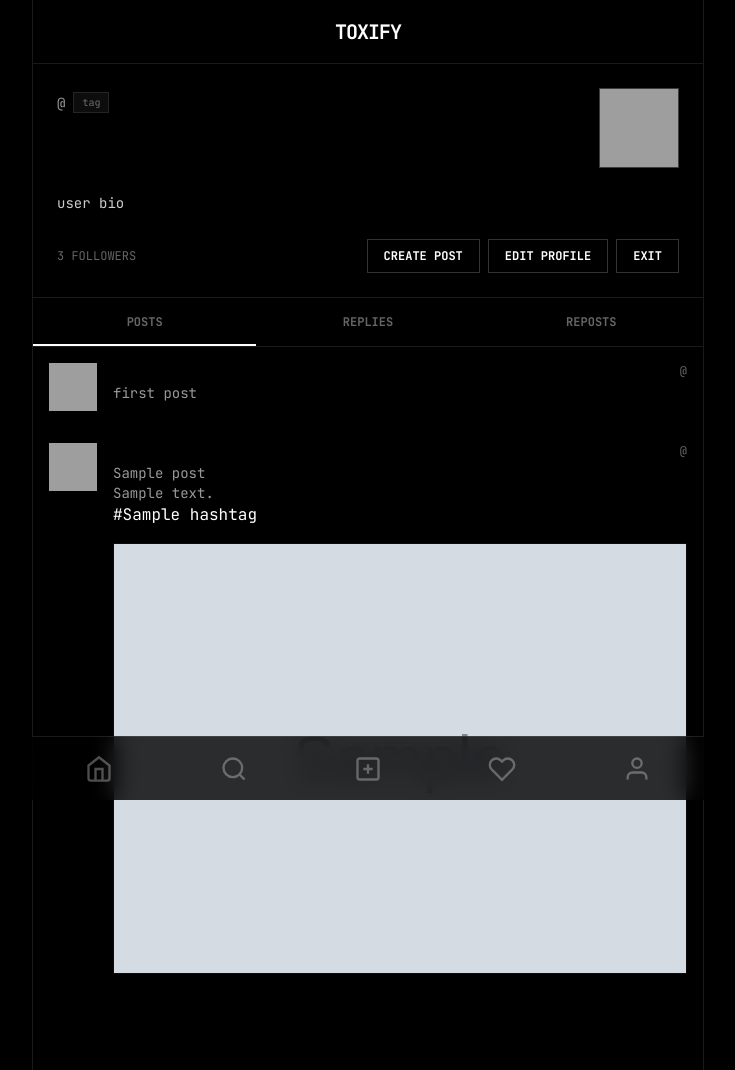
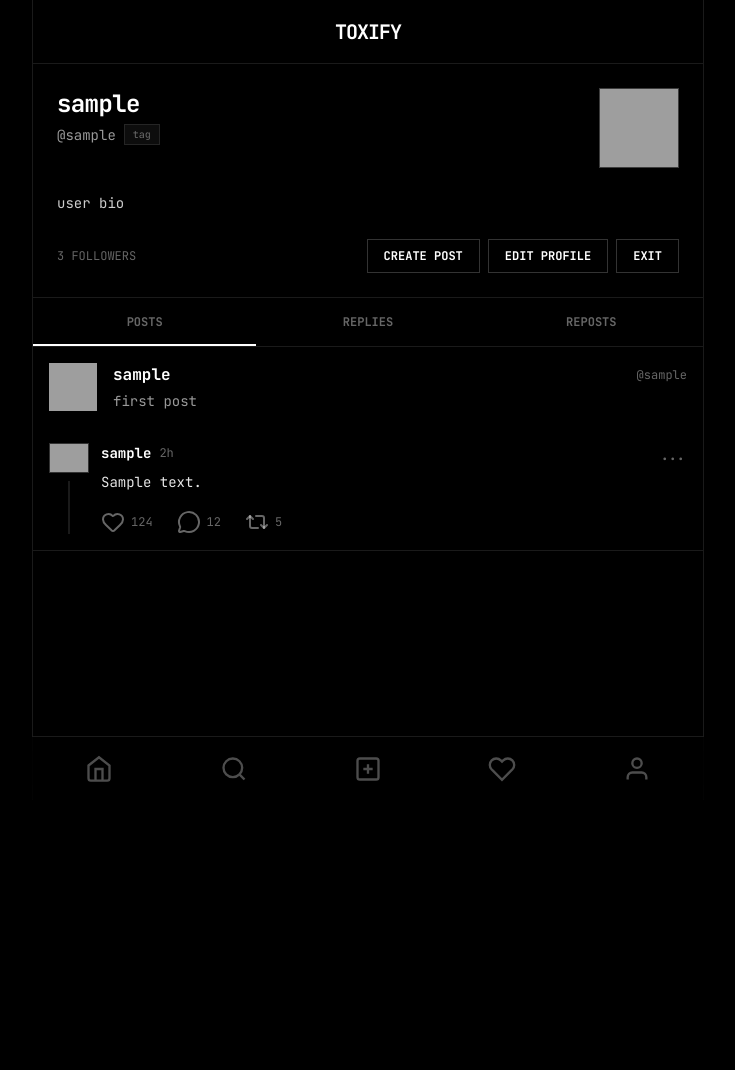
Before and after one commit to StasShtohryn/toxify-django, a Django app: a page that uses Toxify/profiles/templates/profiles/profile_detail.html in a window 1280 px wide. Shown: the whole page, without its empty margins (272-1007 px from the left). After the commit the page ends 782 px from the top, so only its background shows below. Run offline with Django 5.2, Linux system fonts and the light colour scheme; tables that the repository leaves empty hold one stand-in row (values such as "Sample post"); grey boxes marked "Sample" are stand-in pictures; some libraries are stand-ins or nearby versions; grey boxes are pictures that could not be loaded.

Commit message:
Added base_post file

```diff
--- /dev/null
+++ b/Toxify/posts/templates/posts/base_post.html
@@ -0,0 +1,34 @@
+<div class="max-w-2xl mx-auto space-y-4">
+    <div class="border-b border-white/10 p-4 hover:bg-white/[0.02] transition-colors flex gap-3">
+        <div class="flex flex-col items-center gap-2">
+            <img src="https://media.istockphoto.com/id/185262648/photo/red-apple-with-leaf-isolated-on-white-background.jpg?s=612x612&w=0&k=20&c=gUTvQuVPUxUYX1CEj-N3lW5eRFLlkGrU_cwwwOWxOh8=" alt="profile pic" class="w-10 h-10 border border-white/20 object-cover">
+            <div class="w-[2px] h-full bg-white/10"></div>
+        </div>
+        <div class="flex-1">
+            <div class="flex justify-between items-start mb-1">
+                <div class="flex items-center gap-2">
+                    <span class="font-bold text-sm">{{post.userProfile.user.username}}</span>
+                    <span class="text-white/40 text-xs">2h</span>
+                </div>
+                <button class="text-white/40 hover:text-white">...</button>
+            </div>
+            <p class="text-sm leading-relaxed mb-4 text-white/90">
+                {{post.body}}
+            </p>
+            <div class="flex gap-6 text-white/40">
+                <button class="flex items-center gap-1.5 hover:text-white transition-colors cursor-pointer">
+                    <svg xmlns="http://www.w3.org/2000/svg" width="24" height="24" viewBox="0 0 24 24" fill="none" stroke="currentColor" stroke-width="2" stroke-linecap="round" stroke-linejoin="round" class="lucide lucide-heart-icon lucide-heart"><path d="M2 9.5a5.5 5.5 0 0 1 9.591-3.676.56.56 0 0 0 .818 0A5.49 5.49 0 0 1 22 9.5c0 2.29-1.5 4-3 5.5l-5.492 5.313a2 2 0 0 1-3 .019L5 15c-1.5-1.5-3-3.2-3-5.5"/></svg>
+                    <span class="text-xs">124</span>
+                </button>
+                <button class="flex items-center gap-1.5 hover:text-white transition-colors cursor-pointer">
+                    <svg xmlns="http://www.w3.org/2000/svg" width="24" height="24" viewBox="0 0 24 24" fill="none" stroke="currentColor" stroke-width="2" stroke-linecap="round" stroke-linejoin="round" class="lucide lucide-message-circle-icon lucide-message-circle"><path d="M2.992 16.342a2 2 0 0 1 .094 1.167l-1.065 3.29a1 1 0 0 0 1.236 1.168l3.413-.998a2 2 0 0 1 1.099.092 10 10 0 1 0-4.777-4.719"/></svg>
+                    <span class="text-xs">12</span>
+                </button>
+                <button class="flex items-center gap-1.5 hover:text-white transition-colors cursor-pointer">
+                    <svg xmlns="http://www.w3.org/2000/svg" width="24" height="24" viewBox="0 0 24 24" fill="none" stroke="currentColor" stroke-width="2" stroke-linecap="round" stroke-linejoin="round" class="lucide lucide-repeat2-icon lucide-repeat-2"><path d="m2 9 3-3 3 3"/><path d="M13 18H7a2 2 0 0 1-2-2V6"/><path d="m22 15-3 3-3-3"/><path d="M11 6h6a2 2 0 0 1 2 2v10"/></svg>
+                    <span class="text-xs">5</span>
+                </button>
+            </div>
+        </div>
+    </div>
+</div>
--- a/Toxify/profiles/templates/profiles/profile_detail.html
+++ b/Toxify/profiles/templates/profiles/profile_detail.html
@@ -7,9 +7,9 @@
   <div class="p-6 border-b border-white/10">
     <div class="flex justify-between items-start mb-6">
       <div>
-        <h2 class="text-2xl font-bold tracking-tight mb-1">{{request.user.username}}</h2>
+        <h2 class="text-2xl font-bold tracking-tight mb-1">{{profile.user.username}}</h2>
           <div class="flex items-center gap-2 mb-4">
-            <span class="text-sm text-white/60">@{{request.user.username}}</span>
+            <span class="text-sm text-white/60">@{{profile.user.username}}</span>
             <span class="px-2 py-0.5 bg-white/5 text-[10px] text-white/40 border border-white/10">tag</span>
           </div>
         </div>
@@ -70,8 +70,8 @@
           </div>
           <div class="flex-1">
             <div class="flex justify-between items-center mb-1">
-              <span class="font-bold">{{request.user.username}}</span>
-              <span class="text-xs text-white/40">@{{request.user.username}}</span>
+              <span class="font-bold">{{profile.user.username}}</span>
+              <span class="text-xs text-white/40">@{{profile.user.username}}</span>
             </div>
             <p class="text-sm text-white/60">
               first post
@@ -84,39 +84,9 @@
 
 
 
-  {% for post in profile.posts.all%}
-    <div class="divide-y divide-white/10">
-      <div>
-        <div class="p-4 flex gap-4">
-          <div class="w-12 h-12 overflow-hidden">
-            <img src="https://media.istockphoto.com/id/185262648/photo/red-apple-with-leaf-isolated-on-white-background.jpg?s=612x612&w=0&k=20&c=gUTvQuVPUxUYX1CEj-N3lW5eRFLlkGrU_cwwwOWxOh8=" alt="@user_01" class="w-full h-full object-cover"/>
-          </div>
-          <div class="flex-1">
-            <div class="flex justify-between items-center mb-1">
-              <span class="font-bold">{{request.user.username}}</span>
-              <span class="text-xs text-white/40">@{{request.user.username}}</span>
-            </div>
-            <p class="text-sm text-white/60">
-              {{post.title}}
-            </p>
-            <p class="text-sm text-white/60">
-              {{post.body}}
-            </p>
-            <p class="text-sm text-white/60">
-              {% for tag in post.hashtags.all %}
-              <p> {{tag}} </p>
-              {% endfor %}
-            </p>
-            {% if post.images %}
-                <div class="mt-4 overflow-hidden border border-white/5">
-                    <img src="{{ post.images.url }}" alt="{{ post.title }}" class="w-full object-cover">
-                </div>
-            {% endif %}
-          </div>
-        </div>
-      </div>
-    </div>
-  {% endfor %}
+{% for post in profile.posts.all%}
+  {% include 'posts/base_post.html' with post=post %}
+{% endfor %}
 
 
 
--- a/Toxify/profiles/views.py
+++ b/Toxify/profiles/views.py
@@ -62,6 +62,7 @@ class ProfileDetailView(DetailView):
             and self.request.user.profile.is_following(profile)
         )
         context["posts"] = profile.posts.order_by("-created_at")[:20]
+        print(context)
         return context
 
 
```
